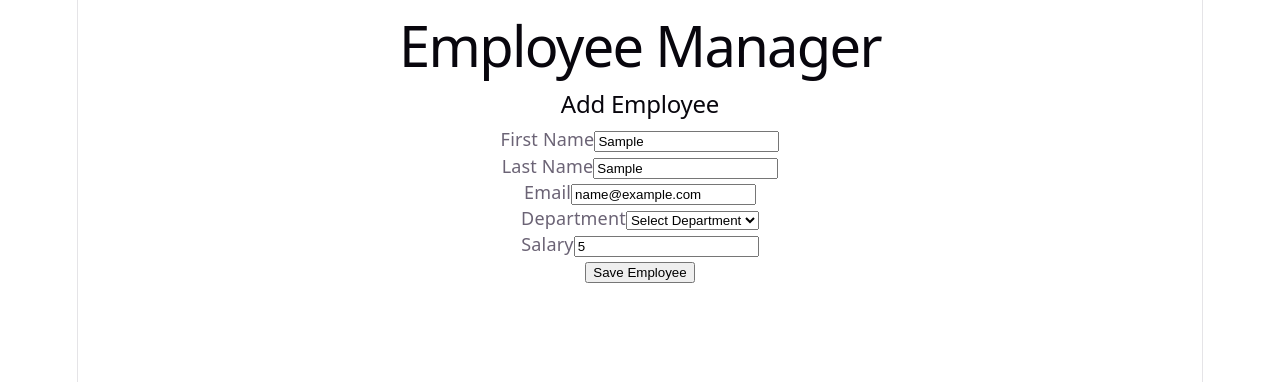
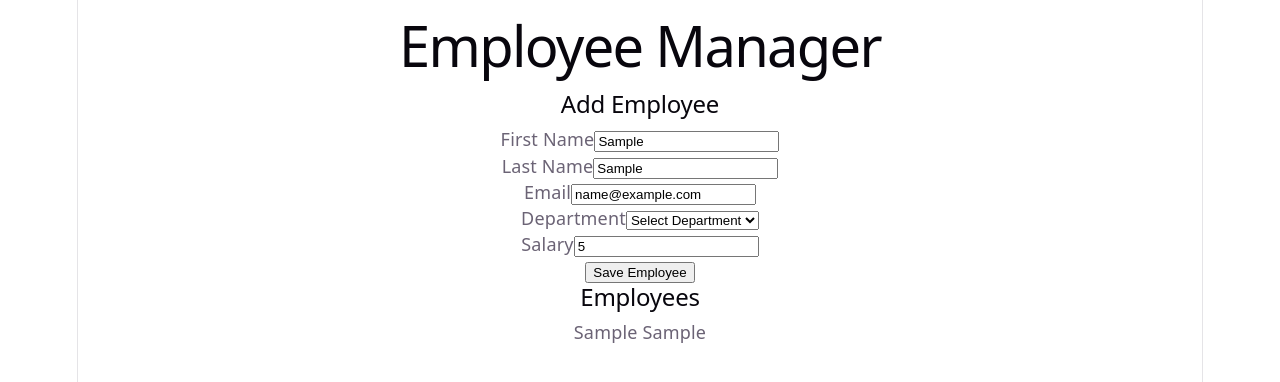
Before and after one commit to Ettienne63/employee-manager-react, a React (Vite) app: page / in a window 1280 px wide. Both pictures are taken after typing "Sample", "Sample", "name@example.com", "5" into the empty fields and a click on the button "Save Employee". Shown: the top 382 px of the page. Built offline with nearby package versions, Linux system fonts and the light colour scheme.

Commit message:
feat: render employee list from application state

```diff
--- a/src/App.jsx
+++ b/src/App.jsx
@@ -1,6 +1,7 @@
 import { useState } from 'react'
 import './App.css'
 import EmployeeForm from './components/EmployeeForm'
+import EmployeeList from './components/EmployeeList'
 
 function App() {
 const [employees,setEmployees] = useState([])
@@ -15,8 +16,8 @@
     <div>
         <h1>Employee Manager</h1>
         <EmployeeForm onSave={addEmployee}/>
+        <EmployeeList employees = {employees}/>
     </div>
-
   )
 }
 
--- a/src/components/EmployeeForm.jsx
+++ b/src/components/EmployeeForm.jsx
@@ -11,6 +11,7 @@
         event.preventDefault();
 
         const employee = {
+            id: Date.now(),
             firstName,
             lastName,
             email,
--- /dev/null
+++ b/src/components/EmployeeList.jsx
@@ -0,0 +1,17 @@
+function EmployeeList({ employees }) {
+    return (
+        <div>
+            <h2>Employees</h2>
+
+            {employees.map((employee, id)=> (
+
+                <div key={employee.id}>
+                    {employee.firstName} {employee.lastName}
+                </div>
+
+            ))}
+        </div>
+    )
+}
+
+export default EmployeeList
```
